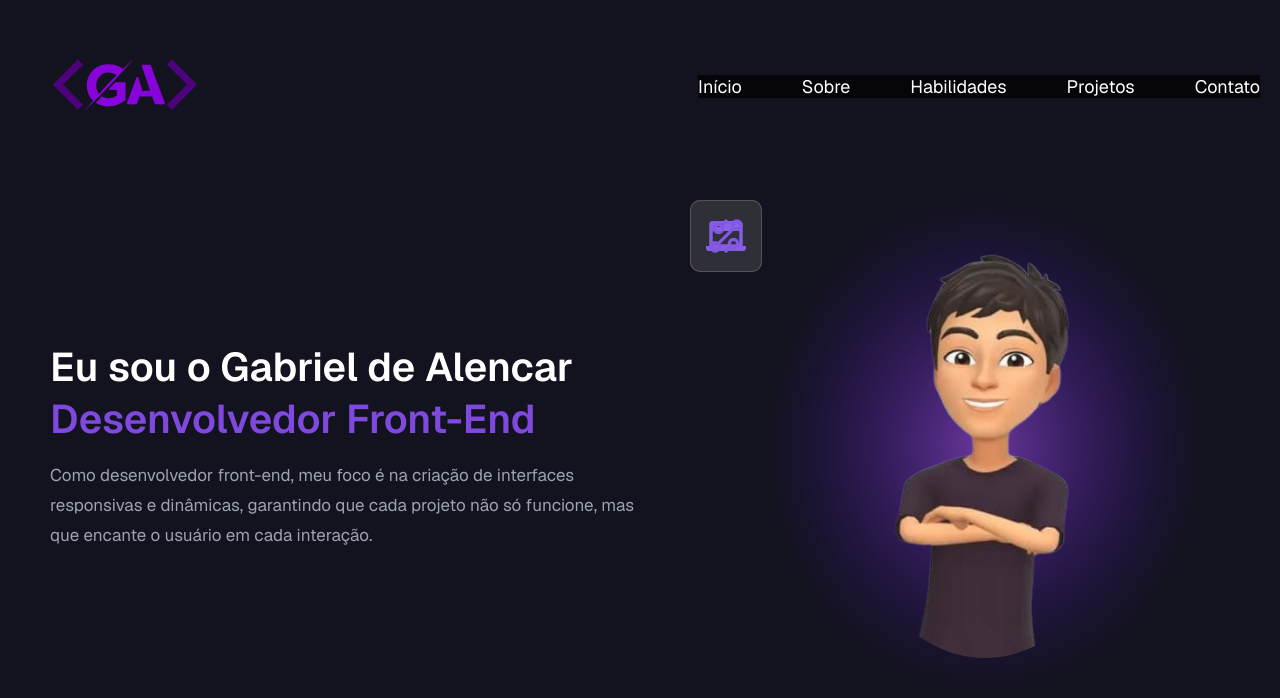
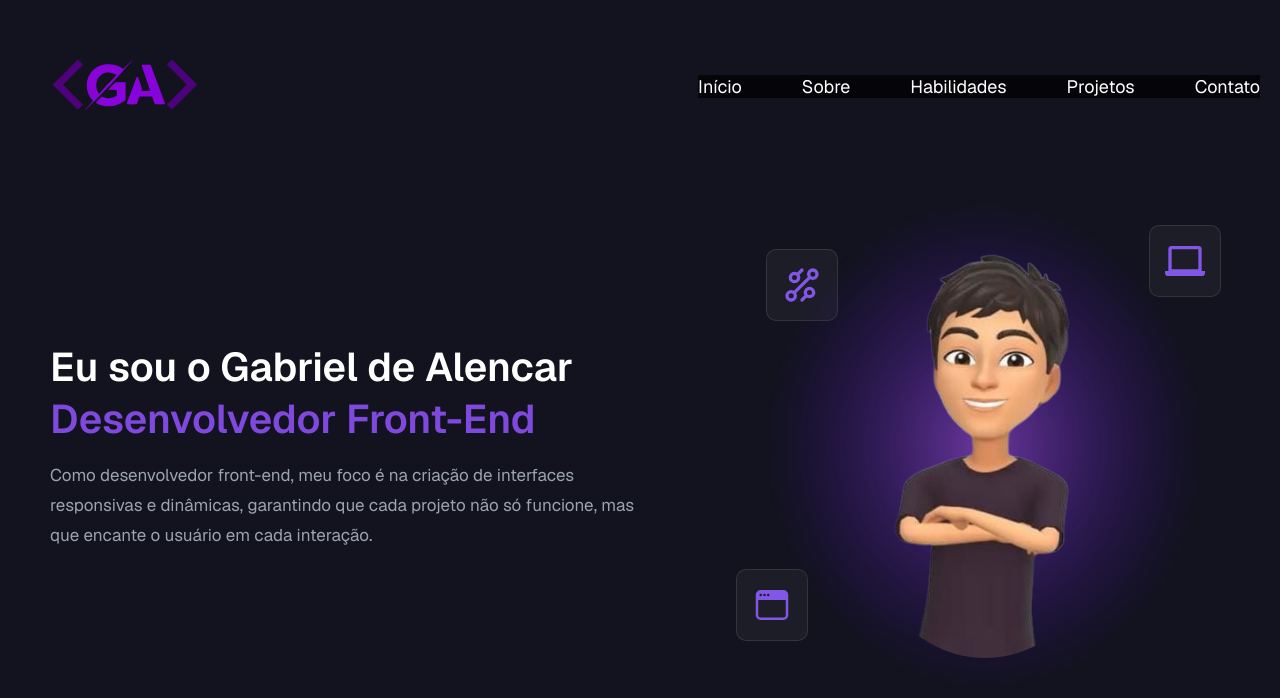
Before and after one commit to gabrielalencs/Portfolio, a React (Vite) app: page / in a window 1280 px wide. Shown: the top 698 px of the page. Built offline with nearby package versions, Linux system fonts and the light colour scheme.

Commit message:
finalize header and introduction section

```diff
--- a/src/components/Header/index.jsx
+++ b/src/components/Header/index.jsx
@@ -1,6 +1,6 @@
 // React
 
-import { useEffect, useState } from "react";
+import { useEffect, useRef, useState } from "react";
 
 // Styles
 
@@ -11,9 +11,9 @@ import "@/styles/layout/header.scss";
 import Logo from "@/assets/logo.svg";
 
 const Header = () => {
-
     const [isMenuOpen, setIsMenuOpen] = useState(false);
     const [hasScrolled, setHasScrolled] = useState(false);
+    const headerRef = useRef(null);
 
     const toggleMenu = () => {
         setIsMenuOpen(!isMenuOpen);
@@ -42,7 +42,7 @@ const Header = () => {
 
     useEffect(() => {
         const handleScroll = () => {
-            if (window.scrollY > 50) {
+            if (window.scrollY > 300) {
                 setHasScrolled(true);
             } else {
                 setHasScrolled(false);
@@ -56,9 +56,30 @@ const Header = () => {
         };
     }, []);
 
+    useEffect(() => {
+        const handleScroll = () => {
+            if (window.scrollY > 50) {
+                headerRef.current.querySelector(".header__menu-overlay").classList.add("opacity");
+                headerRef.current.querySelector(".header__logo").classList.add("opacity");
+            } else {
+                headerRef.current.querySelector(".header__menu-overlay").classList.remove("opacity");
+                headerRef.current.querySelector(".header__logo").classList.remove("opacity");
+            }
+        };
+
+        window.addEventListener("scroll", handleScroll);
+
+        return () => {
+            window.removeEventListener("scroll", handleScroll);
+        };
+    }, []);
+
 
     return (
-        <header className={`header container ${hasScrolled ? "scrolled" : ""}`}>
+        <header
+            className={`header container ${hasScrolled ? "scrolled" : ""}`}
+            ref={headerRef}
+        >
             <div className="header__logo">
                 <img src={Logo} alt="Logo Portfólio" />
             </div>
--- a/src/components/Introduction/index.jsx
+++ b/src/components/Introduction/index.jsx
@@ -7,12 +7,6 @@ import Eu from "@/assets/eu2.png";
 import { HiWindow } from "react-icons/hi2";
 import { GrPersonalComputer } from "react-icons/gr";
 import { GrTechnology } from "react-icons/gr";
-
-
-import { RiReactjsLine } from "react-icons/ri";
-import { SiNextdotjs } from "react-icons/si";
-import { BiLogoTypescript } from "react-icons/bi";
-
 
 const Introduction = () => {
     return (
--- a/src/styles/layout/header.scss
+++ b/src/styles/layout/header.scss
@@ -6,12 +6,12 @@
     display: flex;
     align-items: center;
     justify-content: space-between;
+    transition: all .3s;
     position: fixed;
     top: 0;
     left: 0;
     right: 0;
     width: 100%;
-    transition: all .3s;
     z-index: 50;
 
     @include media.tablets {
@@ -22,23 +22,11 @@
         padding: 1rem 2rem 1rem 5rem;
     }
 
-    // @media (width <= 768px) {
-    //     &.scrolled {
-    //         background: rgba(7, 0, 8, 0.219); // Fundo semitransparente
-    //         box-shadow: 0 4px 6px rgba(0, 0, 0, 0.2); // Sombra para destacar
-    //         backdrop-filter: blur(1rem); // Efeito de desfoque no fundo
-    //         padding: 0 3rem;
-    //     }
-    // }
-
     @include media.tablets {
-        &.scrolled &__logo {
-            opacity: 0;
-        }
-
         &.scrolled &__menu-overlay {
             background: rgba(217, 217, 217, .05);
             backdrop-filter: blur(19.5px);
+            opacity: 100 !important;
         }
 
         &.scrolled &__nav-list {
@@ -222,16 +210,19 @@
             border-radius: 3rem;
         }
     }
+}
 
-
+.opacity {
+    opacity: 0;
+}
 
 // Mobile Menu Button
 
-    &__checkbox {
+.header__checkbox {
     display: none;
 }
 
-    &__toggle-checkbox {
+.header__toggle-checkbox {
     position: relative;
     width: 40px;
     height: 40px;
@@ -249,7 +240,7 @@
     }
 }
 
-    &__checkbox-bars {
+.header__checkbox-bars {
     width: 100%;
     height: 4px;
     background-color: #8904DC;
@@ -291,4 +282,3 @@
     transition-duration: .5s;
     transform: rotate(180deg);
 }
-}
--- a/src/styles/layout/introduction.scss
+++ b/src/styles/layout/introduction.scss
@@ -143,21 +143,24 @@
         }
 
         .icon-1 {
-            top: 0;
-            left: 0;
-            // animation: moveIcon 2s ease 2.9s infinite alternate;
+            top: 75%;
+            right: 80%;
+            animation: moveIcon 2s ease 1.9s infinite alternate;
         }
 
         .icon-2 {
-            // top: -147%;
-            // right: -112%;
-            // animation: moveIcon 2s ease 1.9s infinite alternate;
+            top: 5%;
+            right: 10%;
+            animation: moveIcon 2s ease 2.9s  infinite alternate;
         }
 
         .icon-3 {
-            // top: -49%;
-            // left: 186%;
-            // animation: moveIcon 2s ease .6s infinite alternate;
+            top: 10%;
+            animation: moveIcon 2s ease .6s infinite alternate;
+
+            @include media.desktops {
+                right: 75%;
+            }
         }
     }
 }
```
Lines whose indentation alone changed are shown as unchanged.
